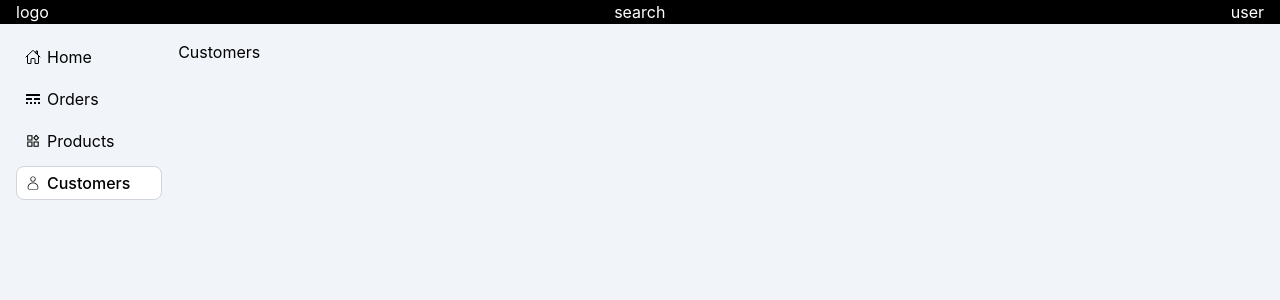
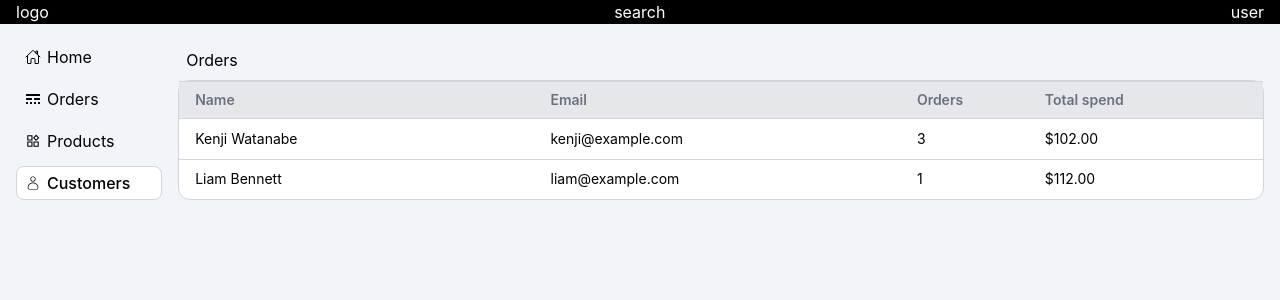
Before and after one commit to devntshangase/physical_ecom_dash, a React (Vite) app: page /customers in a window 1280 px wide. Shown: the top 300 px of the page. Built offline with nearby package versions, Linux system fonts and the light colour scheme.

Commit message:
Customers html structure

```diff
--- a/src/components/customers/Customers.tsx
+++ b/src/components/customers/Customers.tsx
@@ -2,7 +2,40 @@ import React from 'react'
 
 function Customers() {
   return (
-    <div>Customers</div>
+      <div className='flex flex-col flex-1'>
+        <div className="flex justify-between p-2">
+        <div>Orders</div>
+        </div>
+
+
+        <div className="flex flex-1 bg-white border border-gray-300 rounded-xl">
+          <table className="table-auto flex-1">
+            <thead className='bg-gray-200'>
+              <tr className='border-y border-gray-300 '>
+                <th className='text-start font-semibold text-sm text-gray-500 px-4 py-2'>Name</th>
+                <th className='text-start font-semibold text-sm text-gray-500'>Email</th>
+                <th className='text-start font-semibold text-sm text-gray-500'>Orders</th>
+                <th className='text-start font-semibold text-sm text-gray-500'>Total spend</th>
+              </tr>
+            </thead>
+            <tbody>
+              <tr className='hover:bg-gray-200 border-t border-gray-300'>
+                <td className='text-sm px-4'>Kenji Watanabe</td>
+                <td className='text-sm'>kenji@example.com</td>
+                <td className='text-sm'>3</td>
+                <td className='text-sm'>$102.00</td>
+              </tr>
+
+              <tr className='hover:bg-gray-200 border-t border-gray-300 '>
+                <td className='text-sm px-4'>Liam Bennett</td>
+                <td className='text-sm'>liam@example.com</td>
+                <td className='text-sm'>1</td>
+                <td className='text-sm'>$112.00</td>
+              </tr>
+            </tbody>
+          </table>
+        </div>
+      </div>
   )
 }
 
```
